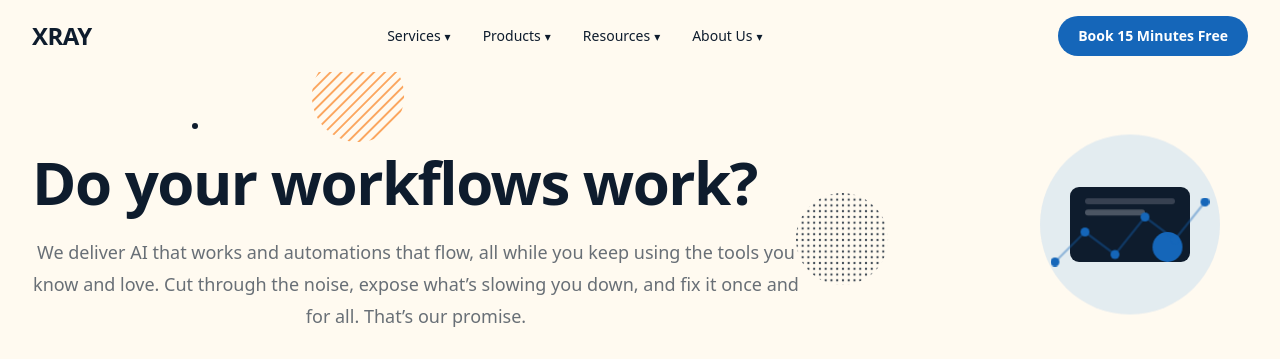
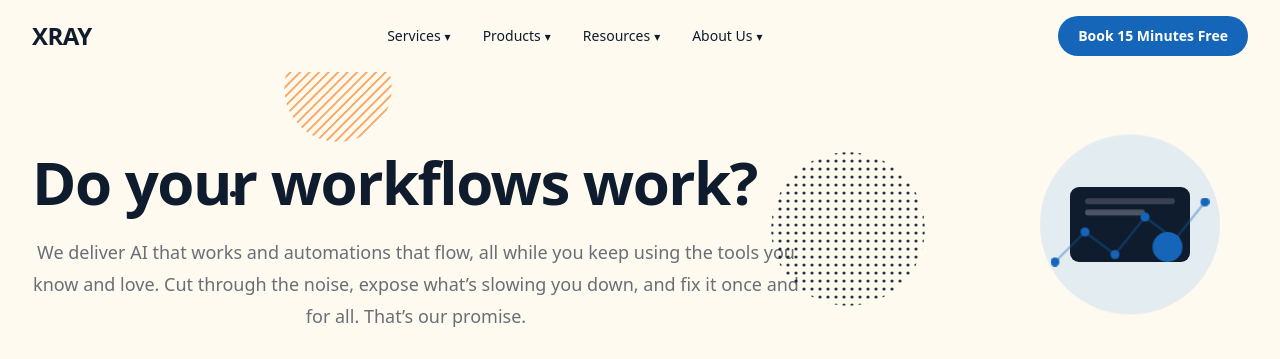
Before and after one commit to mehrdadie/xray-homepage, a Next.js app: page / in a window 1280 px wide. Shown: the top 359 px of the page. Built offline with nearby package versions, Linux system fonts and the light colour scheme.

Commit message:
Refine hero graphics per latest screenshot

```diff
--- a/app/page.tsx
+++ b/app/page.tsx
@@ -248,25 +248,25 @@ export default function Home() {
       {/* Hero */}
       <section className="relative overflow-hidden">
         <div className="absolute inset-0 pointer-events-none" aria-hidden="true">
-          <svg className="absolute -top-6 left-[28%] h-24 w-24 -translate-x-1/2 opacity-80" viewBox="0 0 100 100">
+          <svg className="absolute left-[22%] -top-10 h-28 w-28 opacity-90" viewBox="0 0 100 100">
             <defs>
-              <pattern id="stripes" patternUnits="userSpaceOnUse" width="8" height="8" patternTransform="rotate(45)">
-                <line x1="0" y1="0" x2="0" y2="8" stroke="#fb923c" strokeWidth="4" />
+              <pattern id="stripes" patternUnits="userSpaceOnUse" width="6" height="6" patternTransform="rotate(45)">
+                <line x1="0" y1="0" x2="0" y2="6" stroke="#fb923c" strokeWidth="3" />
               </pattern>
             </defs>
             <circle cx="50" cy="50" r="48" fill="url(#stripes)" />
           </svg>
-          <svg className="absolute left-[62%] top-[28%] h-24 w-24 opacity-80" viewBox="0 0 100 100">
+          <svg className="absolute left-[60%] top-[18%] h-40 w-40 opacity-90" viewBox="0 0 100 100">
             <defs>
-              <pattern id="dots" patternUnits="userSpaceOnUse" width="6" height="6">
-                <circle cx="3" cy="3" r="1.2" fill="#0e1c2d" />
+              <pattern id="dots" patternUnits="userSpaceOnUse" width="5" height="5">
+                <circle cx="2.5" cy="2.5" r="1" fill="#0e1c2d" />
               </pattern>
             </defs>
             <circle cx="50" cy="50" r="48" fill="url(#dots)" />
           </svg>
-          <span className="absolute left-[15%] top-[12%] h-1.5 w-1.5 rounded-full bg-navy" />
-          <span className="absolute right-[18%] bottom-[22%] h-1.5 w-1.5 rounded-full bg-navy" />
-          <span className="absolute left-[22%] bottom-[18%] h-1.5 w-1.5 rounded-full bg-navy" />
+          <span className="absolute left-[18%] top-[28%] h-1.5 w-1.5 rounded-full bg-navy" />
+          <span className="absolute left-[50%] bottom-[28%] h-1.5 w-1.5 rounded-full bg-navy" />
+          <span className="absolute right-[12%] bottom-[18%] h-1.5 w-1.5 rounded-full bg-navy" />
         </div>
         <div className="mx-auto max-w-7xl px-6 py-20 lg:px-8">
           <div className="max-w-3xl">
```
